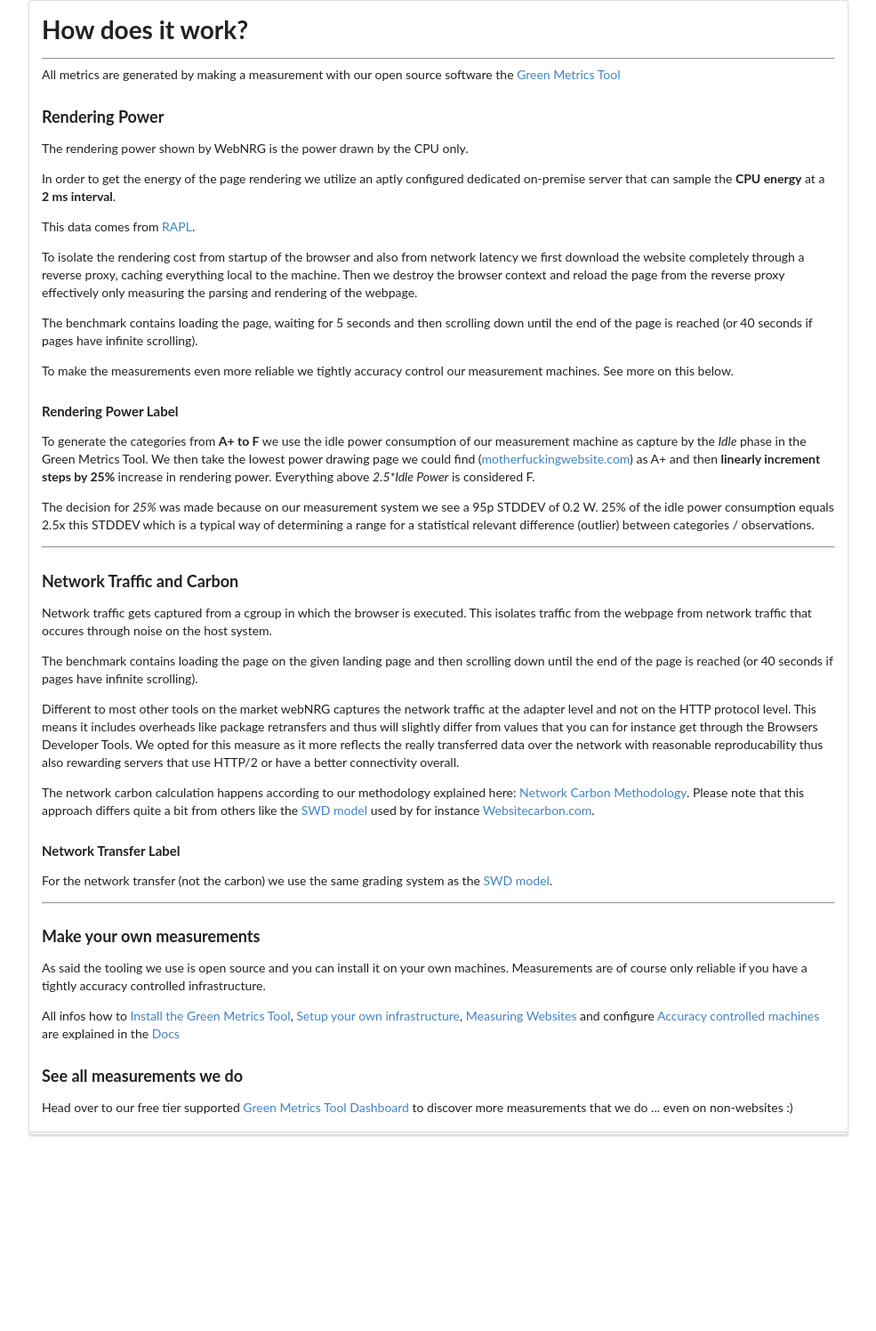
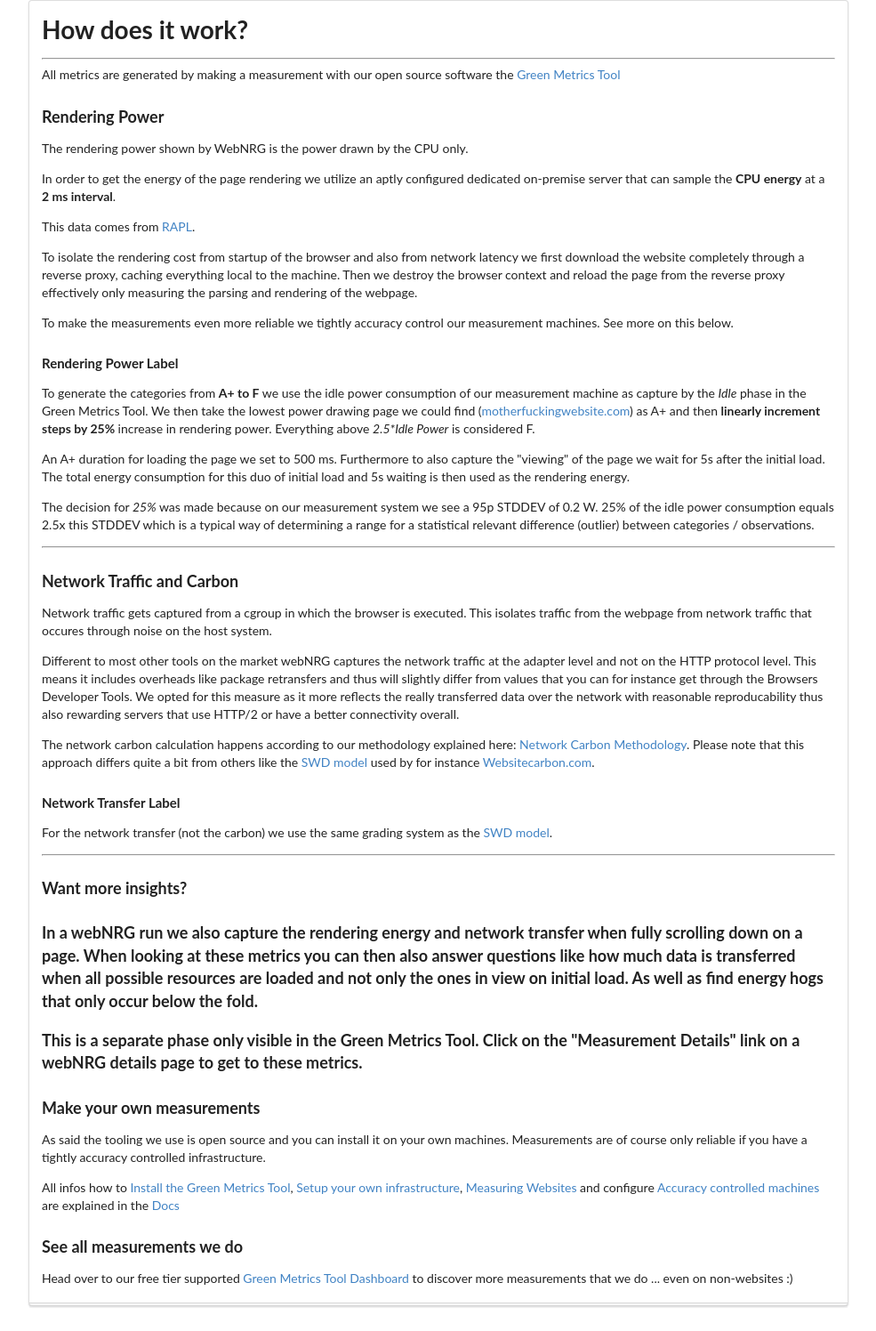
Before and after one commit to green-coding-solutions/webNRG, a website: page methodology.html in a window 1280 px wide. Shown: the part 157-1653 px from the top of the page at 89% size, without its empty margins (147-1132 px from the left). Before the commit the page ends 1461 px from the top, so only its background shows below. Drawn offline with Linux system fonts and the light colour scheme.

Commit message:
Clarifying that we also capture scrolling data and how to see it

```diff
--- a/methodology.html
+++ b/methodology.html
@@ -36,20 +36,22 @@
                 <p>In order to get the energy of the page rendering we utilize an aptly configured dedicated on-premise server that can sample the <b>CPU energy</b> at a <b>2 ms interval</b>.</p>
                 <p>This data comes from <a href="https://sustainable-computing.io/archive/design/kepler-energy-sources/" target='_blank' rel='noopener'>RAPL</a>.</p>
                 <p>To isolate the rendering cost from startup of the browser and also from network latency we first download the website completely through a reverse proxy, caching everything local to the machine. Then we destroy the browser context and reload the page from the reverse proxy effectively only measuring the parsing and rendering of the webpage.</p>
-                <p>The benchmark contains loading the page, waiting for 5 seconds and then scrolling down until the end of the page is reached (or 40 seconds if pages have infinite scrolling).</p>
                 <p>To make the measurements even more reliable we tightly accuracy control our measurement machines. See more on this below.</p>
                 <h4>Rendering Power Label</h4>
                 <p>To generate the categories from <b>A+ to F</b> we use the idle power consumption of our measurement machine as capture by the <i>Idle</i> phase in the Green Metrics Tool. We then take the lowest power drawing page we could find (<a href="https://motherfuckingwebsite.com" target='_blank' rel='noopener'>motherfuckingwebsite.com</a>) as A+ and then <b>linearly increment steps by 25% </b>increase in rendering power. Everything above <i>2.5*Idle Power</i> is considered F.</p>
+                <p>An A+ duration for loading the page we set to 500 ms. Furthermore to also capture the "viewing" of the page we wait for 5s after the initial load. The total energy consumption for this duo of initial load and 5s waiting is then used as the rendering energy.</p>
                 <p>The decision for <i>25%</i> was made because on our measurement system we see a 95p STDDEV of 0.2 W. 25% of the idle power consumption equals 2.5x this STDDEV which is a typical way of determining a range for a statistical relevant difference (outlier) between categories / observations.</p>
                 <hr>
                 <h3>Network Traffic and Carbon</h3>
                 <p>Network traffic gets captured from a cgroup in which the browser is executed. This isolates traffic from the webpage from network traffic that occures through noise on the host system.</p>
-                <p>The benchmark contains loading the page on the given landing page and then scrolling down until the end of the page is reached (or 40 seconds if pages have infinite scrolling).</p>
                 <p>Different to most other tools on the market webNRG captures the network traffic at the adapter level and not on the HTTP protocol level. This means it includes overheads like package retransfers and thus will slightly differ from values that you can for instance get through the Browsers Developer Tools. We opted for this measure as it more reflects the really transferred data over the network with reasonable reproducability thus also rewarding servers that use HTTP/2 or have a better connectivity overall.</p>
                 <p>The network carbon calculation happens according to our methodology explained here: <a href="https://www.green-coding.io/co2-formulas/" target='_blank' rel='noopener'>Network Carbon Methodology</a>. Please note that this approach differs quite a bit from others like the <a href="https://sustainablewebdesign.org/estimating-digital-emissions/" target='_blank' rel='noopener'>SWD model</a> used by for instance <a href="https://www.websitecarbon.com/" target='_blank' rel='noopener'>Websitecarbon.com</a>.</p>
                 <h4>Network Transfer Label</h4>
                 <p>For the network transfer (not the carbon) we use the same grading system as the <a href="https://sustainablewebdesign.org/estimating-digital-emissions/" target='_blank' rel='noopener'>SWD model</a>.</p>
                 <hr>
+                <h3>Want more insights?<h3>
+                <p>In a webNRG run we also capture the rendering energy and network transfer when fully scrolling down on a page. When looking at these metrics you can then also answer questions like how much data is transferred when all possible resources are loaded and not only the ones in view on initial load. As well as find energy hogs that only occur below the fold.</p>
+                <p>This is a separate phase only visible in the Green Metrics Tool. Click on the "Measurement Details" link on a webNRG details page to get to these metrics.</p>
                 <h3>Make your own measurements</h3>
                 <p>As said the tooling we use is open source and you can install it on your own machines. Measurements are of course only reliable if you have a tightly accuracy controlled infrastructure.</p>
                 <p>All infos how to <a href="https://docs.green-coding.io/docs/installation/" target='_blank' rel='noopener'>Install the Green Metrics Tool</a>, <a href="https://docs.green-coding.io/docs/cluster/installation/" target='_blank' rel='noopener'>Setup your own infrastructure</a>, <a href="https://docs.green-coding.io/docs/measuring/measuring-websites/" target='_blank' rel='noopener'>Measuring Websites</a> and configure <a href="https://docs.green-coding.io/docs/cluster/accuracy-control/" target='_blank' rel='noopener'>Accuracy controlled machines</a> are explained in the <a href="https://docs.green-coding.io/" target='_blank' rel='noopener'>Docs</a></p>
```
